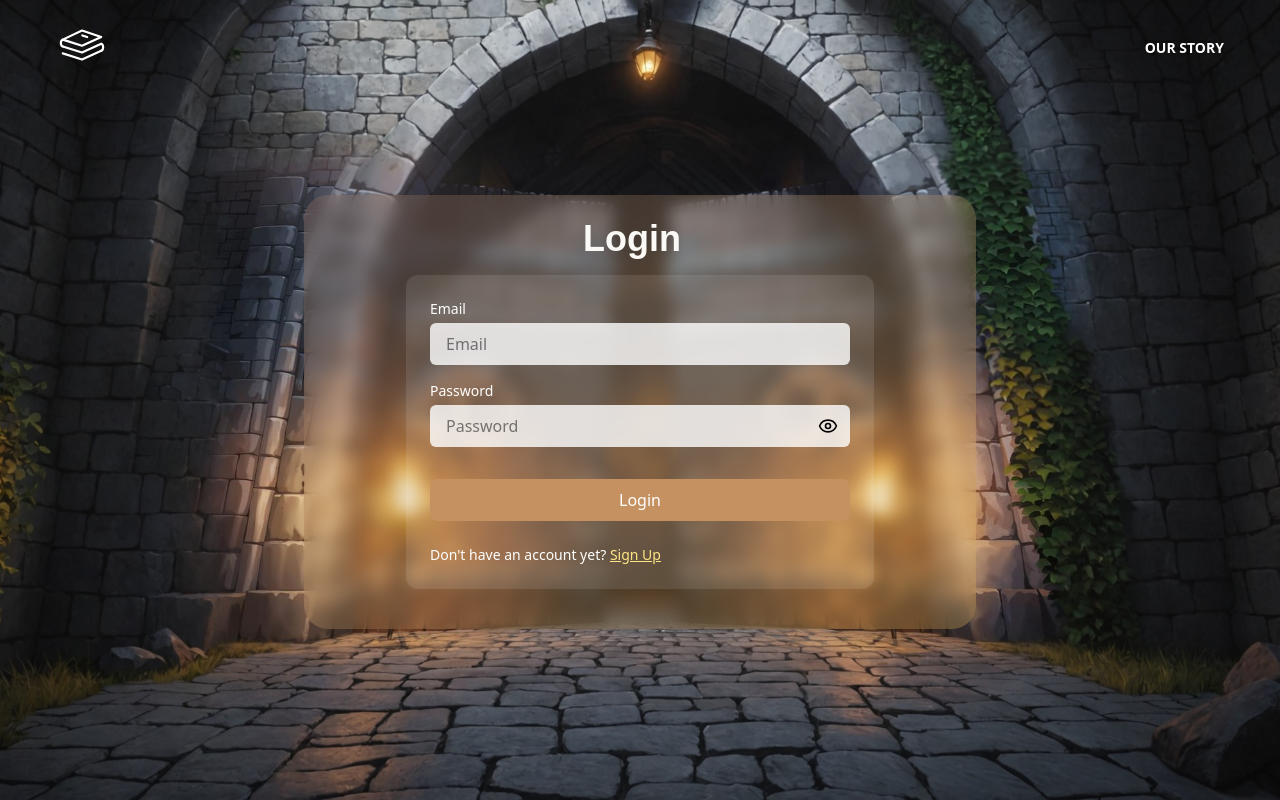
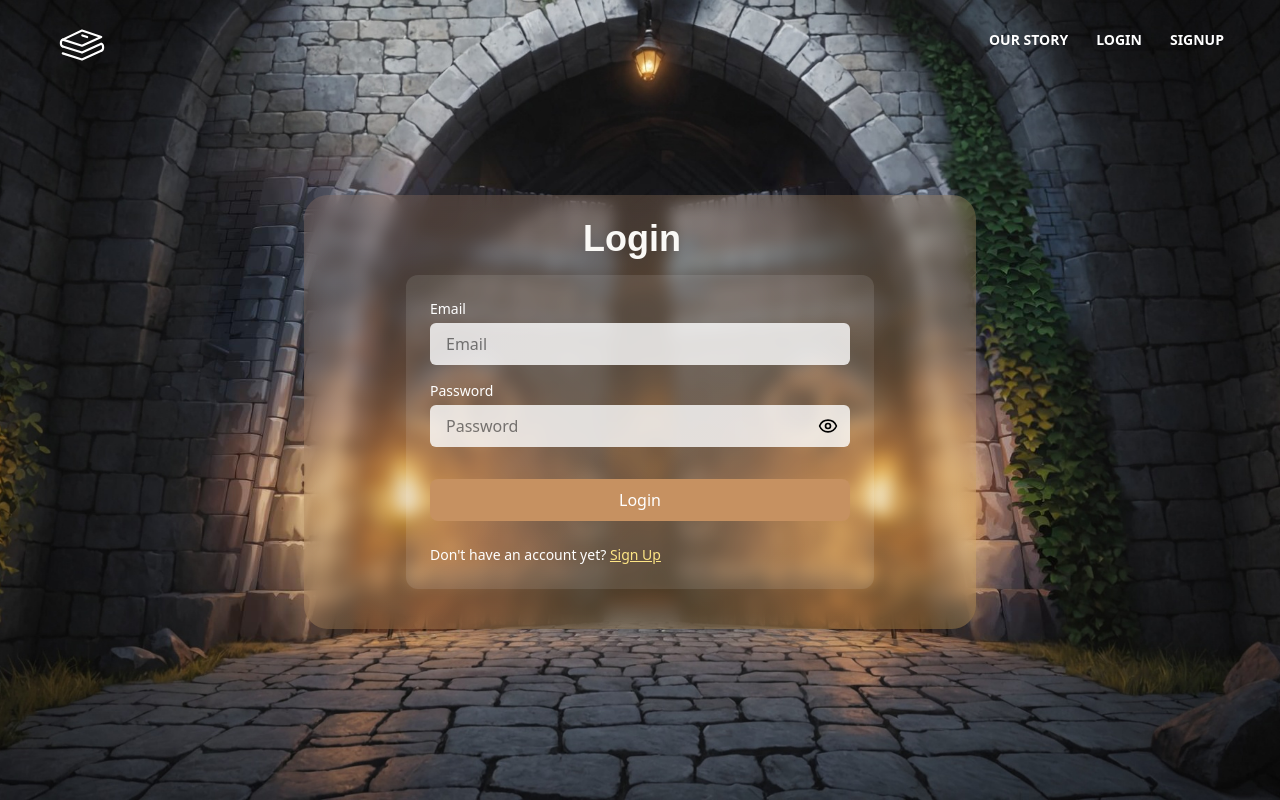
Before and after one commit to NoorAbid95/ChapterRewind, a React (Vite) app in the folder frontend/: page /login in a window 1280 px wide. Built offline with nearby package versions, Linux system fonts and the light colour scheme; a web font is replaced by a local one.

Commit message:
Implement conditional navbar and auth functionality

```diff
--- a/frontend/src/App.jsx
+++ b/frontend/src/App.jsx
@@ -2,13 +2,34 @@ import { Route, Routes } from "react-router-dom";
 import HomePage from "./pages/HomePage";
 import Navbar from "./components/Navbar";
 import SearchPage from "./pages/SearchPage";
-import { useState } from "react";
+import { useState, useEffect } from "react";
 import OurStoryPage from "./pages/OurStoryPage";
 import SignupPage from "./pages/SignupPage";
 import LoginPage from "./pages/LoginPage";
 import MyLibraryPage from "./pages/MyLibraryPage";
+import useAuthStore from "./store/useAuthStore";
+
 function App() {
   const [fadeNavItems, setFadeNavItems] = useState(false);
+  const { setUser, clearUser, setLoading } = useAuthStore();
+
+  useEffect(() => {
+    const checkAuth = async () => {
+      setLoading(true);
+      try {
+        const res = await axios.get("http://localhost:3000/api/auth/check", {
+          withCredentials: true,
+        });
+        setUser(res.data.user);
+      } catch (error) {
+        clearUser();
+      } finally {
+        setLoading(false);
+      }
+    };
+    checkAuth();
+  }, []);
+  console.log("Auth store user:", useAuthStore.getState().user);
   return (
     <>
       <Navbar fadeNavItems={fadeNavItems} />
--- a/frontend/src/components/Navbar.jsx
+++ b/frontend/src/components/Navbar.jsx
@@ -1,7 +1,11 @@
 import BookshelfIcon from "../assets/bookshelf-nav.svg?react";
 import { useNavigate, useLocation, Link } from "react-router-dom";
+import useAuthStore from "../store/useAuthStore.js";
+import axios from "axios";
 
 const Navbar = ({ fadeNavItems }) => {
+  const { user, clearUser } = useAuthStore();
+  console.log("Auth store user nav:", user);
   const location = useLocation();
   const navigate = useNavigate();
   const isOurStory = location.pathname === "/ourStory";
@@ -14,6 +18,20 @@ const Navbar = ({ fadeNavItems }) => {
       }
     } else {
       navigate("/");
+    }
+  };
+
+  const handleLogout = async () => {
+    try {
+      await axios.post(
+        "http://localhost:3000/api/auth/logout",
+        {},
+        { withCredentials: true }
+      );
+      clearUser();
+      navigate("/");
+    } catch (error) {
+      console.log("Logout failed", error.message);
     }
   };
 
@@ -39,13 +57,38 @@ const Navbar = ({ fadeNavItems }) => {
             : "opacity-100 pointer-events-auto"
         }`}
       >
-        {!isOurStory && (
-          <ul className="flex space-x-7 text-white text-shadow-sm text-sm font-bold">
+        <ul
+          className={`flex space-x-7 text-white text-shadow-sm text-sm font-bold transition-all duration-300 ease-in-out ${
+            user ? " translate-y-0" : "-translate-y-2 "
+          }`}
+        >
+          {!isOurStory && (
             <Link to={"/ourStory"}>
               <li>OUR STORY</li>
             </Link>
-          </ul>
-        )}
+          )}
+          {!user && (
+            <>
+              <li>
+                <Link to={"/login"}>LOGIN</Link>
+              </li>
+              <li>
+                {" "}
+                <Link to={"/signup"}>SIGNUP</Link>
+              </li>
+            </>
+          )}
+          {user && (
+            <>
+              <Link to={"/mylibrary"}>MY LIBRARY</Link>
+              <li>
+                <button className="cursor-pointer" onClick={handleLogout}>
+                  LOGOUT
+                </button>
+              </li>
+            </>
+          )}
+        </ul>
       </div>
     </nav>
   );
--- a/frontend/src/pages/LoginPage.jsx
+++ b/frontend/src/pages/LoginPage.jsx
@@ -1,13 +1,13 @@
 import { useState } from "react";
 import { useNavigate, Link } from "react-router-dom";
 import axios from "axios";
-import { motion, spring } from "framer-motion";
-import SignupHero from "../components/SignupHero";
+import { motion } from "framer-motion";
 import { EyeOff, Eye, CheckCircle } from "lucide-react";
-import { div } from "three/tsl";
 import LoginHero from "../components/LoginHero";
+import useAuthStore from "../store/useAuthStore.js";
 
 const LoginPage = () => {
+  const setUser = useAuthStore((state) => state.setUser);
   const navigate = useNavigate();
 
   const [formData, setFormData] = useState({
@@ -53,9 +53,16 @@ const LoginPage = () => {
     }
 
     try {
-      await axios.post("http://localhost:3000/api/auth/login", formData, {
-        withCredentials: true,
-      });
+      const res = await axios.post(
+        "http://localhost:3000/api/auth/login",
+        formData,
+        {
+          withCredentials: true,
+        }
+      );
+
+      setUser(res.data.data);
+      console.log("res:", res.data.data);
       setLoginSuccess(true);
       setLoginError("");
     } catch (err) {
@@ -71,7 +78,7 @@ const LoginPage = () => {
   return (
     <div className="relative min-h-screen">
       <div className="fixed inset-0 -z-10">
-        <LoginHero/>
+        <LoginHero />
       </div>
 
       <div
--- /dev/null
+++ b/frontend/src/store/useAuthStore.js
@@ -0,0 +1,11 @@
+import { create } from "zustand";
+
+const useAuthStore = create((set) => ({
+  user: null,
+  loading: null,
+  setUser: (userData) => set({ user: userData }),
+  setLoading: (value) => set({ isLoading: false }),
+  clearUser: () => set({ user: null }),
+}));
+
+export default useAuthStore;
```
Also changed, not shown: 2 other files (tests, documents, lock files or other folders).
